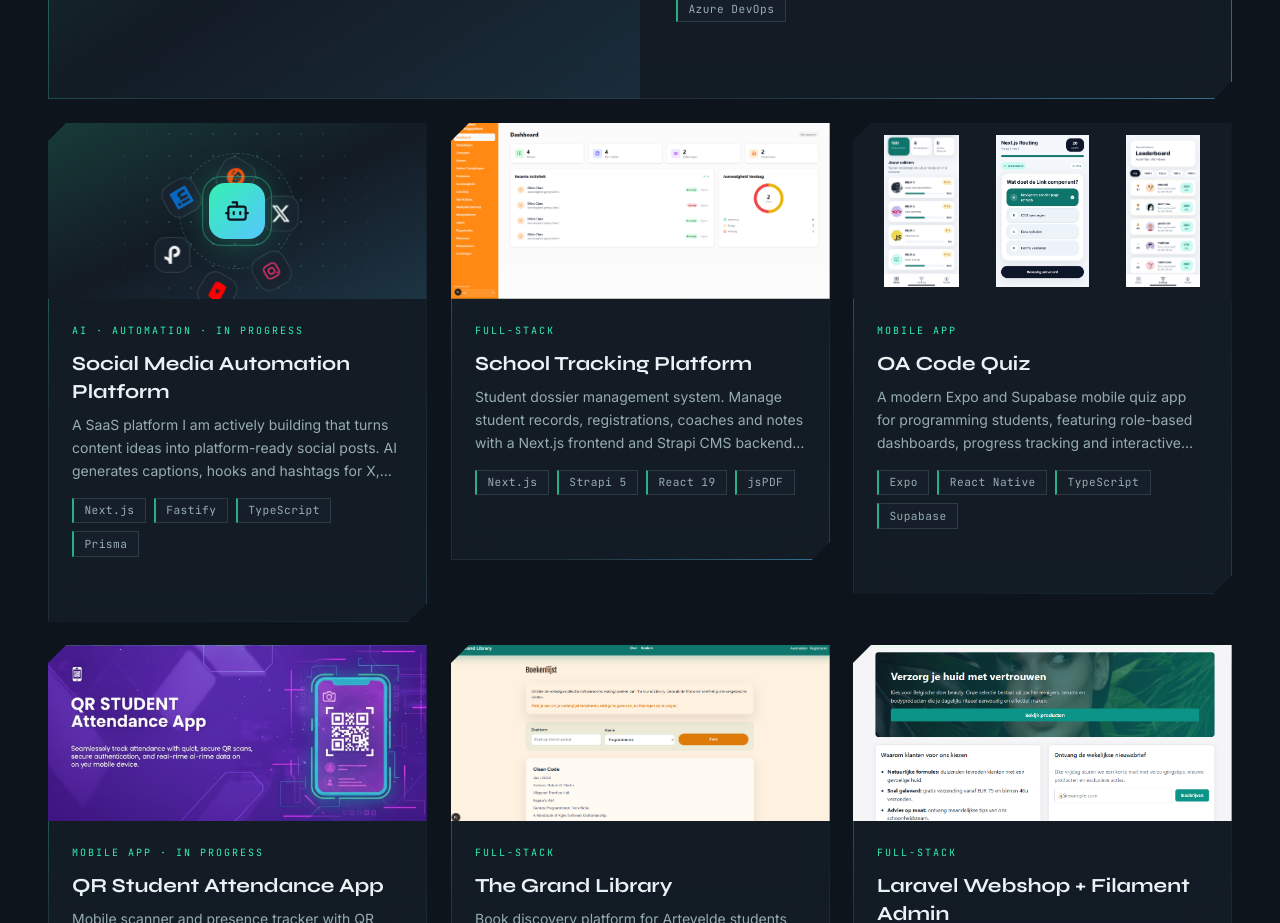
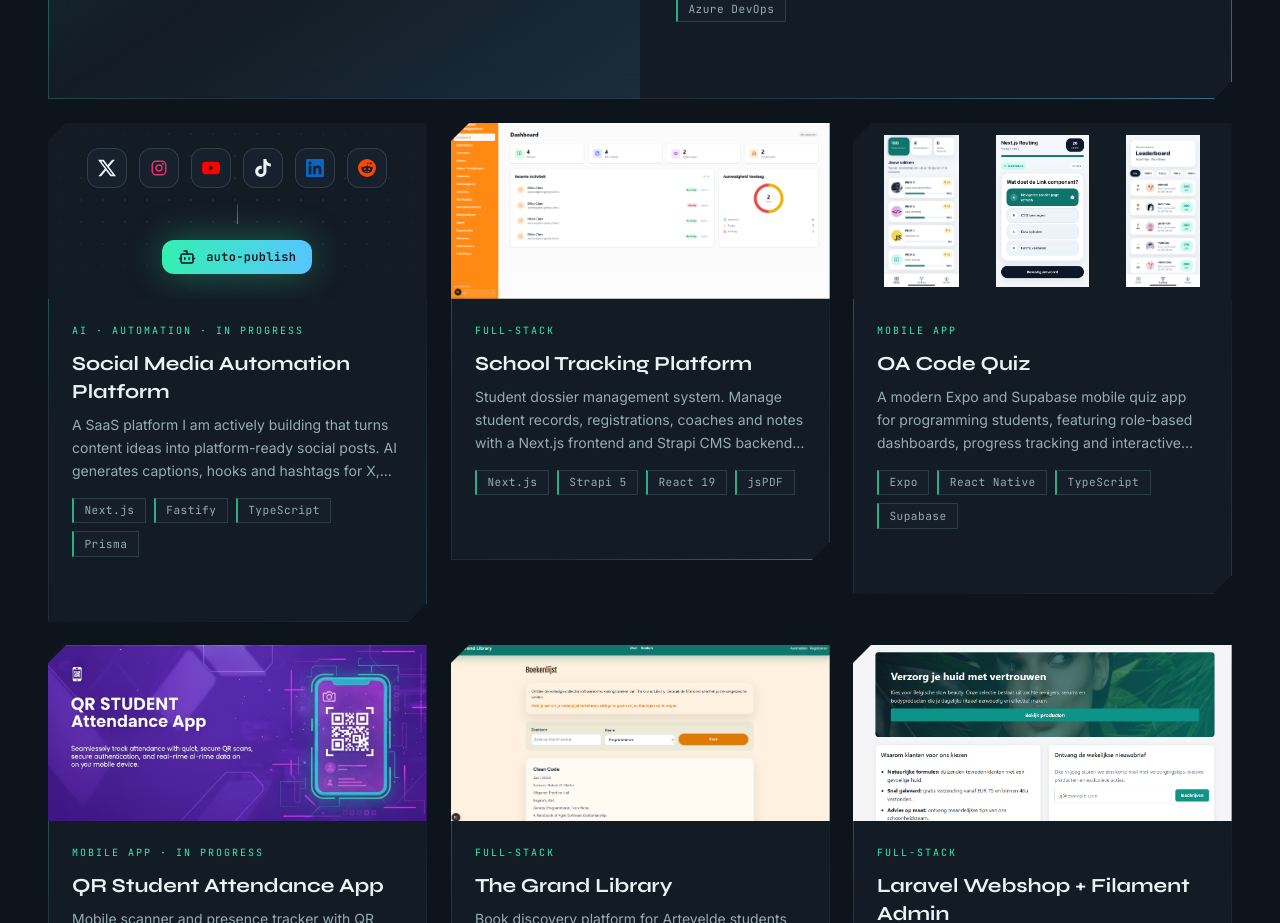
Before and after one commit to omerasik/my-portfoliio, a Next.js app: page / in a window 1280 px wide. Shown: the part 6260-7183 px from the top of the page. Built offline with nearby package versions, Linux system fonts and the light colour scheme.

Commit message:
fix: static social automation visual with theme-aware X/TikTok icons (visible in light mode)

```diff
--- a/components/Projects.tsx
+++ b/components/Projects.tsx
@@ -77,12 +77,12 @@ function MailAgentVisual() {
 }
 
 /* Brand icons (inline, 24x24 simple-icons paths) */
-type Brand = { name: string; color: string; path?: string; node?: ReactNode };
+type Brand = { name: string; color?: string; themed?: boolean; path?: string; node?: ReactNode };
 
 const SOCIAL_BRANDS: Brand[] = [
   {
     name: "X",
-    color: "#f5f5f5",
+    themed: true,
     path: "M18.901 1.153h3.68l-8.04 9.19L24 22.846h-7.406l-5.8-7.584-6.638 7.584H.474l8.6-9.83L0 1.154h7.594l5.243 6.932ZM17.61 20.644h2.039L6.486 3.24H4.298Z"
   },
   {
@@ -103,7 +103,7 @@ const SOCIAL_BRANDS: Brand[] = [
   },
   {
     name: "TikTok",
-    color: "#f5f5f5",
+    themed: true,
     path: "M12.525.02c1.31-.02 2.61-.01 3.91-.02.08 1.53.63 3.09 1.75 4.17 1.12 1.11 2.7 1.62 4.24 1.79v4.03c-1.44-.05-2.89-.35-4.2-.97-.57-.26-1.1-.59-1.62-.93-.01 2.92.01 5.84-.02 8.75-.08 1.4-.54 2.79-1.35 3.94-1.31 1.92-3.58 3.17-5.91 3.21-1.43.08-2.86-.31-4.08-1.03-2.02-1.19-3.44-3.37-3.65-5.71-.02-.5-.03-1-.01-1.49.18-1.9 1.12-3.72 2.58-4.96 1.66-1.44 3.98-2.13 6.15-1.72.02 1.48-.04 2.96-.04 4.44-.99-.32-2.15-.23-3.02.37-.63.41-1.11 1.04-1.36 1.75-.21.51-.15 1.07-.14 1.61.24 1.64 1.82 3.02 3.5 2.87 1.12-.01 2.19-.66 2.77-1.61.19-.33.4-.67.41-1.06.1-1.79.06-3.57.07-5.36.01-4.03-.01-8.05.02-12.07z"
   },
   {
@@ -126,68 +126,45 @@ function BrandGlyph({ brand, size = 18 }: { brand: Brand; size?: number }) {
   );
 }
 
-/* Social media automation visual: platforms orbiting an automation core */
+/* Social media automation visual: static grid of platforms feeding an automation engine */
 function SocialAutomationVisual() {
-  const R = 58;
   return (
-    <div className="relative flex h-44 items-center justify-center overflow-hidden bg-bg2">
-      <span className="absolute inset-0 bg-gradient-to-br from-a1/15 via-transparent to-a2/15" />
+    <div className="relative flex h-44 flex-col items-center justify-center gap-4 overflow-hidden bg-bg2 px-6">
+      <span className="absolute inset-0 bg-gradient-to-br from-a1/12 via-transparent to-a2/12" />
       <span
-        className="pointer-events-none absolute inset-0 opacity-50"
+        className="pointer-events-none absolute inset-0 opacity-40"
         style={{
-          backgroundImage: "radial-gradient(circle, rgb(var(--a2) / 0.4) 1px, transparent 1.4px)",
+          backgroundImage: "radial-gradient(circle, rgb(var(--edge) / 0.35) 1px, transparent 1.4px)",
           backgroundSize: "22px 22px",
-          maskImage: "radial-gradient(circle at 50% 50%, black 30%, transparent 75%)",
-          WebkitMaskImage: "radial-gradient(circle at 50% 50%, black 30%, transparent 75%)"
+          maskImage: "radial-gradient(ellipse 80% 75% at 50% 45%, black 35%, transparent 80%)",
+          WebkitMaskImage: "radial-gradient(ellipse 80% 75% at 50% 45%, black 35%, transparent 80%)"
         }}
       />
 
-      {/* orbit ring */}
-      <span
-        className="absolute left-1/2 top-1/2 -translate-x-1/2 -translate-y-1/2 rounded-full border border-dashed border-edge/30"
-        style={{ width: R * 2, height: R * 2 }}
-      />
+      {/* platform row */}
+      <div className="relative z-10 flex items-center gap-2.5 sm:gap-3">
+        {SOCIAL_BRANDS.map((brand) => (
+          <span
+            key={brand.name}
+            title={brand.name}
+            className={`flex h-9 w-9 items-center justify-center rounded-xl border border-edge/25 bg-card/90 shadow-sm backdrop-blur sm:h-10 sm:w-10 ${
+              brand.themed ? "text-ink" : ""
+            }`}
+            style={brand.themed ? undefined : { color: brand.color }}
+          >
+            <BrandGlyph brand={brand} />
+          </span>
+        ))}
+      </div>
 
-      {/* orbiting platform tiles */}
-      <motion.div
-        className="absolute left-1/2 top-1/2"
-        style={{ width: 0, height: 0 }}
-        animate={{ rotate: 360 }}
-        transition={{ duration: 36, repeat: Infinity, ease: "linear" }}
-      >
-        {SOCIAL_BRANDS.map((brand, i) => {
-          const angle = (i / SOCIAL_BRANDS.length) * 360;
-          return (
-            <div
-              key={brand.name}
-              className="absolute"
-              style={{ transform: `rotate(${angle}deg) translateY(-${R}px)` }}
-            >
-              <motion.span
-                className="flex h-9 w-9 -translate-x-1/2 -translate-y-1/2 items-center justify-center rounded-xl border border-edge/25 bg-card/90 backdrop-blur"
-                style={{ color: brand.color }}
-                animate={{ rotate: -360 }}
-                transition={{ duration: 36, repeat: Infinity, ease: "linear" }}
-                title={brand.name}
-              >
-                <BrandGlyph brand={brand} />
-              </motion.span>
-            </div>
-          );
-        })}
-      </motion.div>
+      {/* connector */}
+      <span className="relative z-10 h-5 w-px bg-gradient-to-b from-edge/40 to-a1/60" />
 
-      {/* automation core */}
-      <motion.div
-        initial={{ scale: 0.8, opacity: 0 }}
-        whileInView={{ scale: 1, opacity: 1 }}
-        viewport={{ once: true }}
-        transition={{ type: "spring", stiffness: 220, damping: 18 }}
-        className="relative z-10 flex h-14 w-14 items-center justify-center rounded-2xl bg-gradient-to-br from-a1 to-a2 text-bg shadow-glow-a1"
-      >
-        <span className="animate-pulse-ring absolute inset-0 rounded-2xl border border-a1/60" />
-        <Bot size={26} />
-      </motion.div>
+      {/* automation engine pill */}
+      <div className="relative z-10 flex items-center gap-2.5 rounded-xl bg-gradient-to-r from-a1 to-a2 px-4 py-2 text-bg shadow-glow-a1">
+        <Bot size={18} />
+        <span className="font-mono text-xs font-semibold tracking-wide">auto-publish</span>
+      </div>
     </div>
   );
 }
```
